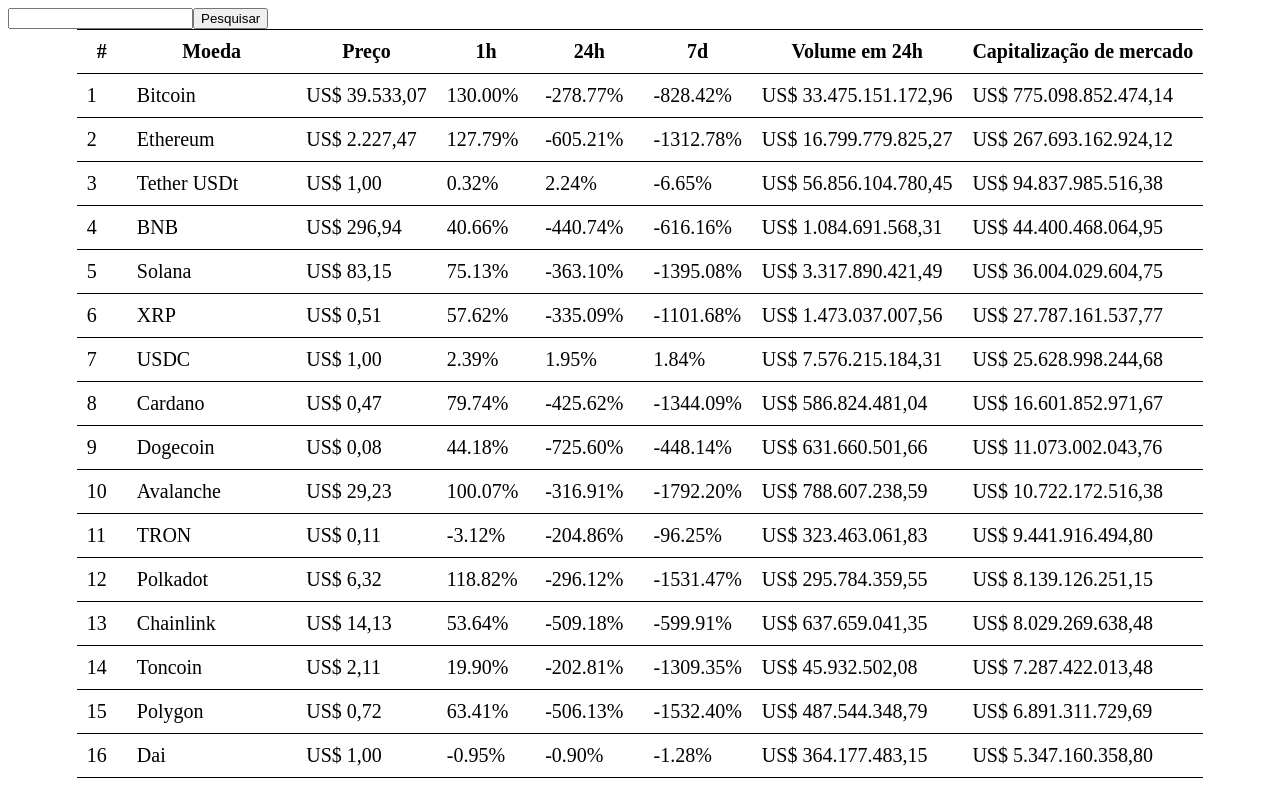
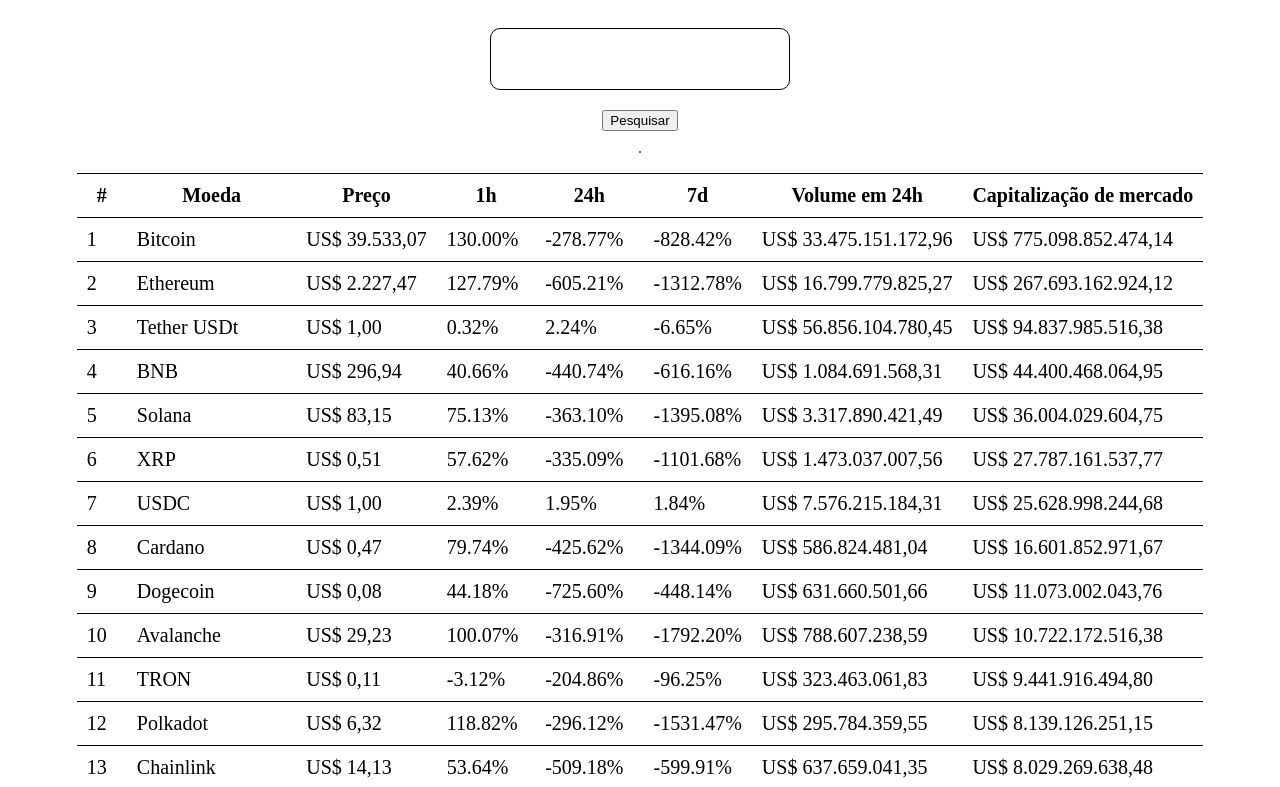
Before and after one commit to netoelix/TokenPulse, a React (Vite) app: page / in a window 1280 px wide. Shown: the top 787 px of the page. Built offline with nearby package versions, Linux system fonts and the light colour scheme.

Commit message:
Starting styling the search component

```diff
--- a/src/components/Search.tsx
+++ b/src/components/Search.tsx
@@ -2,6 +2,7 @@
 import { dataApi } from '../utils/data';
 import { DataItem } from '../utils/functionsAPI';
 import Price from './Price';
+import { SearchContainer } from '../styles/StyleSearch';
 
 function Search() {
   const [searchTerm, setSearchTerm] = useState('');
@@ -17,7 +18,7 @@
   };
 
   return (
-    <section>
+    <SearchContainer>
       <input
         type="search"
         value={ searchTerm }
@@ -42,7 +43,7 @@
           )}
         <tbody>
           {filteredData.map((item: DataItem | any, index: number) => (
-            <tr key={ index }>
+            <tr key={ index } className="hoverElement">
               <td>{index + 1}</td>
               <td>{item.name}</td>
               <td>
@@ -65,7 +66,7 @@
         </tbody>
       </table>
       {hasSearched && <Price data={ filteredData } />}
-    </section>
+    </SearchContainer>
   );
 }
 
--- /dev/null
+++ b/src/styles/StyleSearch.ts
@@ -0,0 +1,41 @@
+import styled from 'styled-components';
+
+export const SearchContainer = styled.section`
+    display: flex;
+    flex-direction: column;
+    flex-wrap: wrap;
+    align-content: center;
+    justify-content: center;
+    align-items: center;
+
+    input {
+        width: 300px;
+        font-size: 35px;
+        text-align: center;
+        padding: 10px;
+        border-radius: 10px;
+        border: 1px solid black;
+        margin: 20px;
+    }
+
+    table {
+        border-spacing: 0;
+        border: 1px solid black;
+        border-radius: 10px;
+        margin: 20px;
+    }
+    tr {
+    }
+    .hoverElement:hover {
+        background-color: grey;
+    }
+    th {
+        padding: 10px;
+        font-size: 20px;
+    }
+    td {
+        border-top: 1px solid black;
+        padding: 10px;
+        font-size: 20px;
+    }
+`;
```
Also changed, not shown: src/styles/StylePrice.ts (added).
